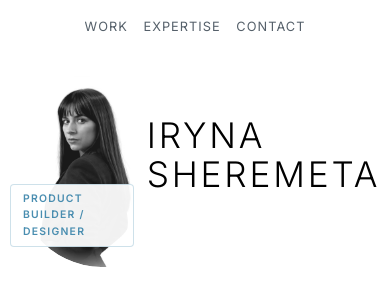
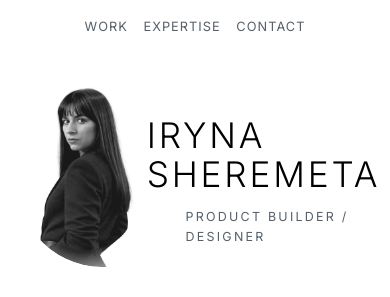
Before and after one commit to Irene2828/porfoliojuly, a Next.js app: page / in a window 390 px wide. Shown: the top 297 px of the page. Built offline with nearby package versions, Linux system fonts and the light colour scheme; no server answers; the database is empty; a web font is replaced by a local one.

Commit message:
Design: position tagline to the right of the photo as borderless text showing only post-scan

```diff
--- a/src/app/components/Hero.css
+++ b/src/app/components/Hero.css
@@ -686,38 +686,38 @@
   background-color: #3f87ac;
 }
 
-/* Tagline overlay at the bottom-right of the hero photo */
+/* Tagline overlay sitting to the right of the photo, no frame, same style as before under name */
 .hero-image-tagline {
   position: absolute;
   bottom: 1.25rem;
-  right: 1.25rem;
+  right: -2rem; /* position outside the image */
+  transform: translateX(100%);
   z-index: 8;
   font-family: var(--font-sans);
-  font-size: 0.65rem;
-  font-weight: 600;
+  font-size: clamp(0.78rem, 1.1vw, 0.92rem);
+  font-weight: 400;
   text-transform: uppercase;
-  letter-spacing: 0.12em;
-  color: rgba(63, 135, 172, 0.95); /* brand teal */
-  background: rgba(255, 255, 255, 0.94); /* soft white badge */
-  padding: 0.35rem 0.75rem;
-  border-radius: 4px;
-  border: 1px solid rgba(63, 135, 172, 0.25);
+  letter-spacing: 0.18em;
+  color: #55606a; /* original tagline grey color */
+  background: transparent;
+  padding: 0;
+  border: none;
   pointer-events: none;
   opacity: 0;
-  transform: translateY(8px);
-  animation: taglineIntro var(--hero-caption-duration) ease var(--hero-caption-delay) forwards;
+  /* Shows exactly when scan ends: scan-delay + 2.38s scan duration */
+  animation: taglineIntro 1s ease calc(var(--hero-scan-delay) + 2.38s) forwards;
   transition: opacity 0.25s ease, transform 0.25s ease;
 }
 
 @keyframes taglineIntro {
-  0% { opacity: 0; transform: translateY(8px); }
-  100% { opacity: 1; transform: translateY(0); }
+  0% { opacity: 0; transform: translateX(100%) translateY(8px); }
+  100% { opacity: 1; transform: translateX(100%) translateY(0); }
 }
 
 /* When wrapper is hovered, hide the tagline so scanner and annotations show */
 .hero-image-wrapper:hover .hero-image-tagline,
 .hero-image-wrapper:focus-within .hero-image-tagline {
   opacity: 0 !important;
-  transform: translateY(8px) !important;
+  transform: translateX(100%) translateY(8px) !important;
   transition: opacity 0.18s ease, transform 0.18s ease;
 }
```
